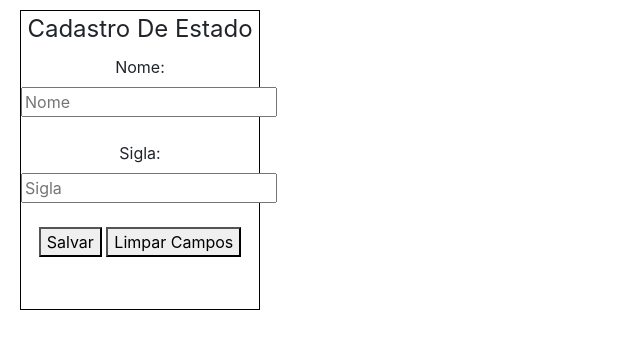
After one commit to matheusgds/SistemaBibook, a PHP site: page /CadastroEstado.php in a window 1280 px wide. The commit adds this page. Shown: the top 349 px of the page, without its empty margins (0-640 px from the left). Run offline with PHP 8.4, Linux system fonts and the light colour scheme; some libraries are stand-ins or nearby versions.

Commit message:
atualizacoes
atualizei o menu principal, estamos dando um estilo e comecando a criar a pagina para cadastro e vizualização de estados

```diff
--- a/CSS/estilo.css
+++ b/CSS/estilo.css
@@ -1,9 +1,8 @@
-/*
-To change this license header, choose License Headers in Project Properties.
-To change this template file, choose Tools | Templates
-and open the template in the editor.
-*/
-/*
-    Created on : 04/06/2021, 14:33:50
-    Author     : mathe
-*/
+#divform{
+    border:1px solid black;
+    width:240px;
+    height:300px;
+    text-align: center;
+    margin-left:20px;
+    margin-top:10px;
+}
--- /dev/null
+++ b/CadastroEstado.php
@@ -0,0 +1,42 @@
+<!DOCTYPE html>
+<!--
+To change this license header, choose License Headers in Project Properties.
+To change this template file, choose Tools | Templates
+and open the template in the editor.
+-->
+<html>
+    <head>
+        <meta charset="UTF-8">
+        <meta name="viewport" content="width=device-width, initial-scale=1, shrink-to-fit=no">
+        <script src="https://code.jquery.com/jquery-3.2.1.slim.min.js" integrity="sha384-KJ3o2DKtIkvYIK3UENzmM7KCkRr/rE9/Qpg6aAZGJwFDMVNA/GpGFF93hXpG5KkN" crossorigin="anonymous"></script>
+        <script src="https://cdnjs.cloudflare.com/ajax/libs/popper.js/1.12.9/umd/popper.min.js" integrity="sha384-ApNbgh9B+Y1QKtv3Rn7W3mgPxhU9K/ScQsAP7hUibX39j7fakFPskvXusvfa0b4Q" crossorigin="anonymous"></script>
+        <script src="https://maxcdn.bootstrapcdn.com/bootstrap/4.0.0/js/bootstrap.min.js" integrity="sha384-JZR6Spejh4U02d8jOt6vLEHfe/JQGiRRSQQxSfFWpi1MquVdAyjUar5+76PVCmYl" crossorigin="anonymous"></script>
+        <link rel="stylesheet" href="https://maxcdn.bootstrapcdn.com/bootstrap/4.0.0/css/bootstrap.min.css" integrity="sha384-Gn5384xqQ1aoWXA+058RXPxPg6fy4IWvTNh0E263XmFcJlSAwiGgFAW/dAiS6JXm" crossorigin="anonymous">
+        <link rel="stylesheet" type="text/css" href="css/estilo.css"/>
+        <link rel="shortcut icon" href="IMG/livro32x32i.ico" >
+        <title>Cadastro De Estado</title>
+    </head>
+    <body>
+        <div class="divform"id="divform">
+            <form action="" id="form" method="post">
+
+                <fieldset>
+                    <legend>
+                        Cadastro De Estado
+                    </legend>
+                    <label for="nome">Nome:</label>
+                    <input type="text" name="nome" id="nome" placeholder="Nome" required="true">
+                    <br><br>
+                    <label for="Sigla">Sigla:</label>
+                    <input type="text" name="sigla" id="sigla" placeholder="Sigla" MAXLENGTH=2 required="true">
+                    <br><br>
+                    <button name="acao" value="Salvar" id="acao" type="submit">Salvar</button>
+                    <button name="acao" value="Limpar" id="acao" type="reset">Limpar Campos</button>
+                </fieldset>
+            </form>
+        </div>
+        <?php
+        // put your code here
+        ?>
+    </body>
+</html>
```
Also changed, not shown: JanelaPrincipal.php (+12 -3 lines), index.php (+5 -2 lines).
